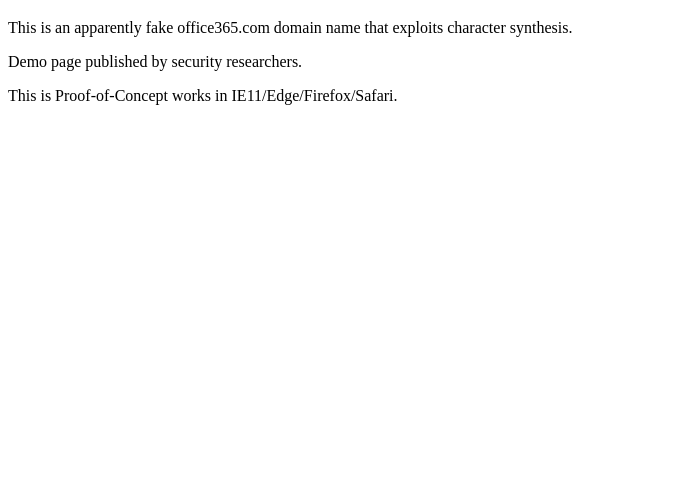
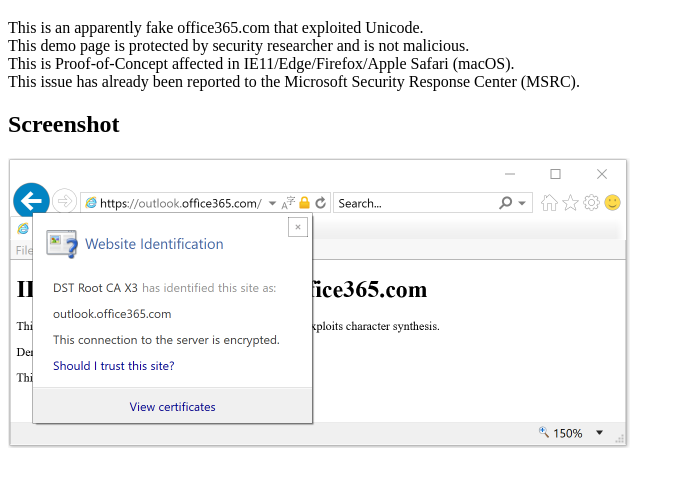
Before and after one commit to reinforchu/office365.com, a plain HTML site: page index.html in a window 1280 px wide. Shown: the part 61-548 px from the top of the page, without its empty margins (0-684 px from the left). Drawn offline with Linux system fonts and the light colour scheme.

Commit message:
update
add image

```diff
--- a/index.html
+++ b/index.html
@@ -1,5 +1,5 @@
 <!DOCTYPE html>
-<html lang="en">
+<html>
     <head>
         <meta charset="utf-8">
         <meta http-equiv="cache-control" content="no-cache, no-store">
@@ -14,8 +14,11 @@
     </head>
     <body>
         <h1>IDN homograph attack of office365.com</h1>
-        <p>This is an apparently fake office365.com domain name that exploits character synthesis.</p>
-        <p>Demo page published by security researchers.</p>
-        <p>This is Proof-of-Concept works in IE11/Edge/Firefox/Safari.</p>
+        <p>This is an apparently fake office365.com that exploited Unicode.<br>
+        This demo page is protected by security researcher and is not malicious.<br>
+        This is Proof-of-Concept affected in IE11/Edge/Firefox/Apple Safari (macOS).<br>
+        This issue has already been reported to the Microsoft Security Response Center (MSRC).</p>
+        <h2>Screenshot<h2>
+        <img src="./Capture.PNG">
     </body>
 </html>
```
Also changed, not shown: Capture.PNG (added).
